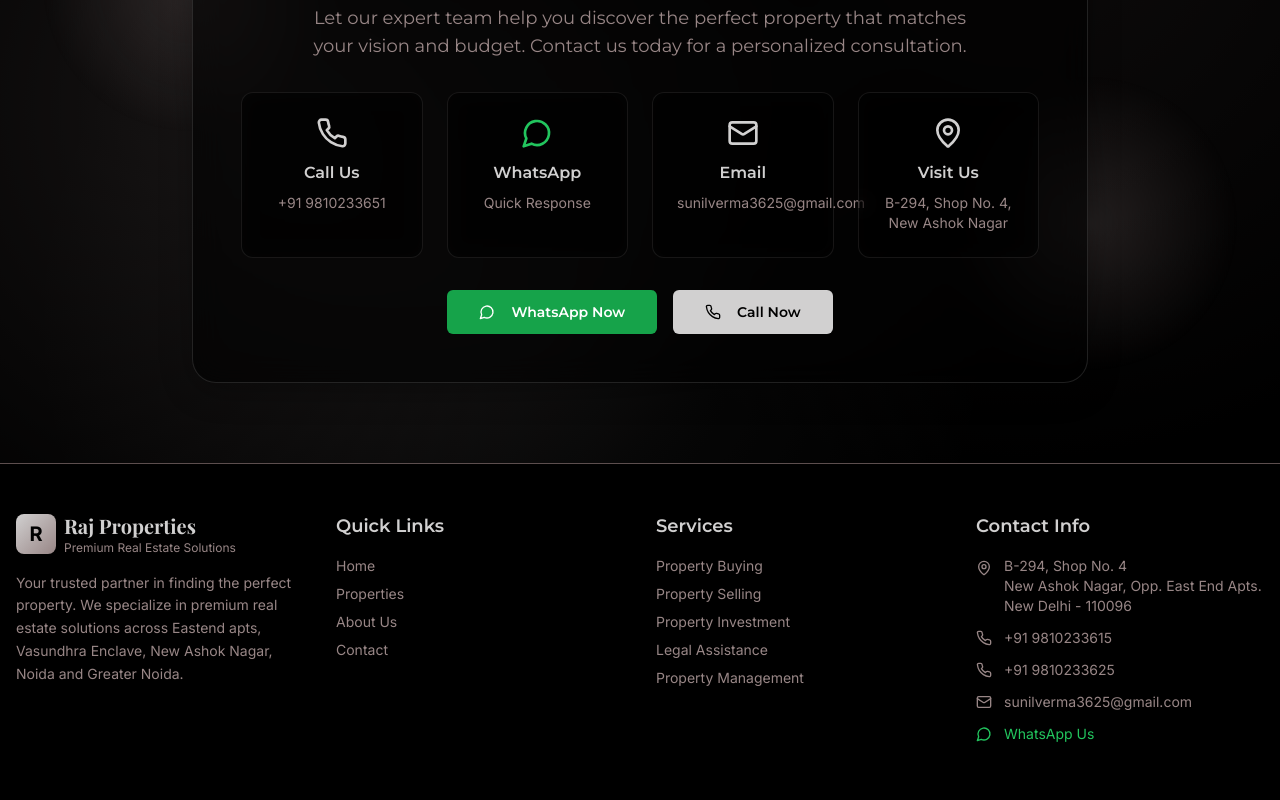
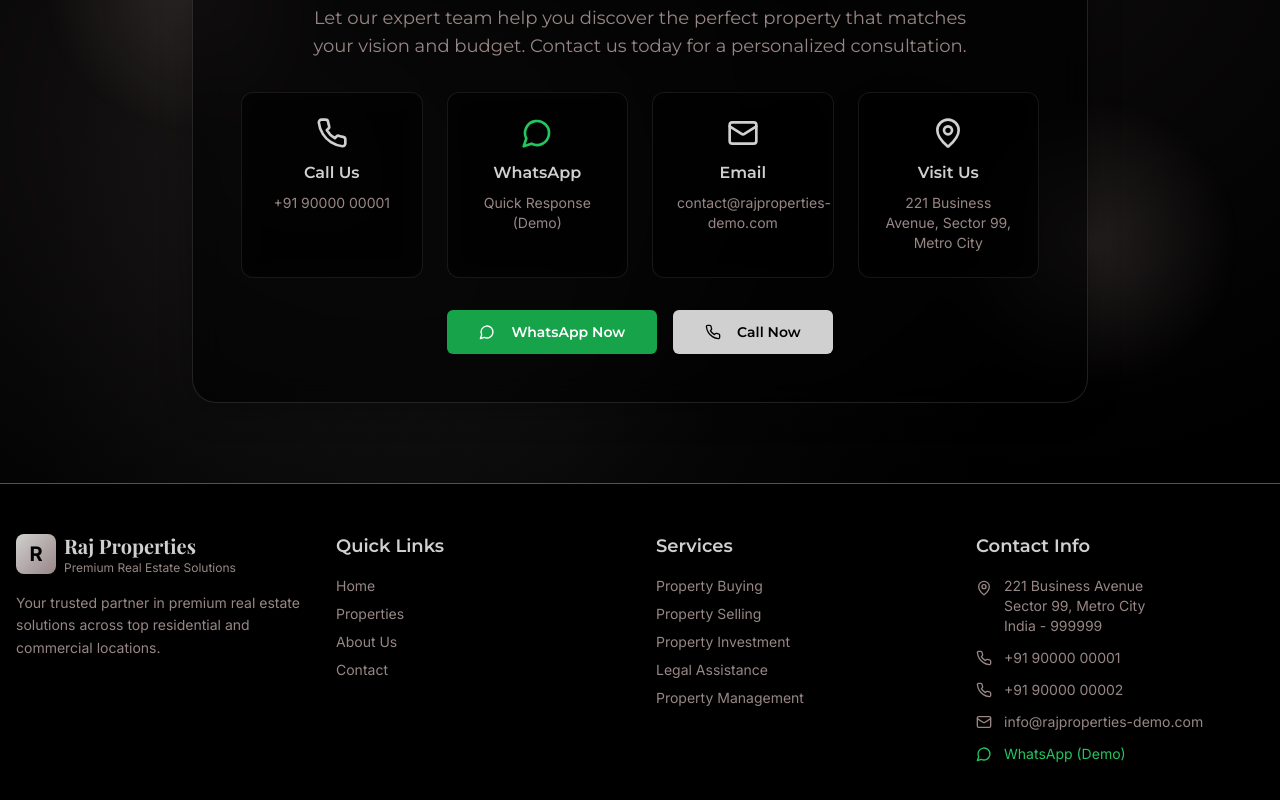
Before and after one commit to nidhijha716/properties-website, a Next.js app: page / in a window 1280 px wide. Shown: the part 3257-4057 px from the top of the page. Built offline with nearby package versions, Linux system fonts and the light colour scheme; a web font is replaced by a local one.

Commit message:
Anonymize all contact details and office information

```diff
--- a/components/Footer.tsx
+++ b/components/Footer.tsx
@@ -1,5 +1,10 @@
 import Link from "next/link"
 import { Phone, Mail, MapPin, MessageCircle } from "lucide-react"
+
+const DEMO_PHONE_1 = "+91 90000 00001"
+const DEMO_PHONE_2 = "+91 90000 00002"
+const DEMO_EMAIL = "info@rajproperties-demo.com"
+const DEMO_WHATSAPP = "919000000002"
 
 export default function Footer() {
   return (
@@ -18,8 +23,7 @@ export default function Footer() {
               </div>
             </div>
             <p className="text-medium-gray text-sm leading-relaxed">
-              Your trusted partner in finding the perfect property. We specialize in premium real estate solutions
-              across Eastend apts, Vasundhra Enclave, New Ashok Nagar, Noida and Greater Noida.
+              Your trusted partner in premium real estate solutions across top residential and commercial locations.
             </p>
           </div>
 
@@ -69,55 +73,42 @@ export default function Footer() {
               <div className="flex items-start space-x-3">
                 <MapPin className="w-4 h-4 text-medium-gray mt-1 flex-shrink-0" />
                 <p className="text-medium-gray text-sm">
-                  B-294, Shop No. 4 <br />
-                  New Ashok Nagar, Opp. East End Apts.<br />
-                  New Delhi - 110096
+                  221 Business Avenue <br />
+                  Sector 99, Metro City <br />
+                  India - 999999
                 </p>
               </div>
 
-              {/* Phone 1 */}
               <div className="flex items-center space-x-3">
                 <Phone className="w-4 h-4 text-medium-gray flex-shrink-0" />
-                <a
-                  href="tel:+919810233615"
-                  className="text-medium-gray hover:text-light-gray transition-colors text-sm"
-                >
-                  +91 9810233615
+                <a href="tel:+919000000001" className="text-medium-gray hover:text-light-gray transition-colors text-sm">
+                  {DEMO_PHONE_1}
                 </a>
               </div>
 
-              {/* Phone 2 */}
               <div className="flex items-center space-x-3">
                 <Phone className="w-4 h-4 text-medium-gray flex-shrink-0" />
-                <a
-                  href="tel:+919810233625"
-                  className="text-medium-gray hover:text-light-gray transition-colors text-sm"
-                >
-                  +91 9810233625
+                <a href="tel:+919000000002" className="text-medium-gray hover:text-light-gray transition-colors text-sm">
+                  {DEMO_PHONE_2}
                 </a>
               </div>
 
-              {/* Email */}
               <div className="flex items-center space-x-3">
                 <Mail className="w-4 h-4 text-medium-gray flex-shrink-0" />
-                <a
-                  href="mailto:sunilverma3625@gmail.com"
-                  className="text-medium-gray hover:text-light-gray transition-colors text-sm"
-                >
-                  sunilverma3625@gmail.com
+                <a href={`mailto:${DEMO_EMAIL}`} className="text-medium-gray hover:text-light-gray transition-colors text-sm">
+                  {DEMO_EMAIL}
                 </a>
               </div>
 
-              {/* WhatsApp */}
               <div className="flex items-center space-x-3">
                 <MessageCircle className="w-4 h-4 text-green-500 flex-shrink-0" />
                 <a
-                  href="https://wa.me/919810233615"
+                  href={`https://wa.me/${DEMO_WHATSAPP}`}
                   target="_blank"
                   rel="noopener noreferrer"
                   className="text-green-500 hover:text-green-400 transition-colors text-sm"
                 >
-                  WhatsApp Us
+                  WhatsApp (Demo)
                 </a>
               </div>
             </div>
@@ -127,8 +118,3 @@ export default function Footer() {
     </footer>
   )
 }
-
-
-
-
-// Trigger redeploy
--- a/components/contact/ContactInfo.tsx
+++ b/components/contact/ContactInfo.tsx
@@ -1,26 +1,31 @@
 import { Phone, Mail, MessageCircle, Clock } from "lucide-react"
+
+// ✅ Demo constants
+const DEMO_PHONE = "+91 90000 00001"
+const DEMO_WHATSAPP_NUMBER = "919000000002"
+const DEMO_EMAIL = "info@rajproperties-demo.com"
 
 const contactMethods = [
   {
     icon: Phone,
     title: "Phone",
-    value: "+91 9810233615",
-    description: "Call us for immediate assistance",
-    action: "tel:9810233625",
+    value: DEMO_PHONE,
+    description: "Call us for immediate assistance (Demo)",
+    action: "tel:+919000000001",
   },
   {
     icon: MessageCircle,
     title: "WhatsApp",
-    value: "+91 9810233625",
-    description: "Quick response via WhatsApp",
-    action: "https://wa.me/919810233625",
+    value: "+91 90000 00002",
+    description: "Quick response via WhatsApp (Demo)",
+    action: `https://wa.me/${DEMO_WHATSAPP_NUMBER}`,
   },
   {
     icon: Mail,
     title: "Email",
-    value: "sunilverma3625@gmail.com",
-    description: "Send us your detailed requirements",
-    action: "mailto:sunilverma3625@gmail.com",
+    value: DEMO_EMAIL,
+    description: "Send us your detailed requirements (Demo)",
+    action: `mailto:${DEMO_EMAIL}`,
   },
 ]
 
@@ -35,7 +40,10 @@ export default function ContactInfo() {
     <div className="space-y-8">
       {/* Contact Methods */}
       <div className="glass-card rounded-2xl p-8">
-        <h3 className="font-montserrat text-2xl font-bold text-light-gray mb-6">Contact Information</h3>
+        <h3 className="font-montserrat text-2xl font-bold text-light-gray mb-6">
+          Contact Information
+        </h3>
+
         <div className="space-y-6">
           {contactMethods.map((method, index) => (
             <a
@@ -48,6 +56,7 @@ export default function ContactInfo() {
               <div className="w-12 h-12 bg-gradient-to-br from-light-gray to-medium-gray rounded-xl flex items-center justify-center flex-shrink-0">
                 <method.icon className="w-6 h-6 text-pure-black" />
               </div>
+
               <div>
                 <h4 className="font-montserrat font-semibold text-light-gray mb-1">{method.title}</h4>
                 <p className="font-montserrat text-light-gray mb-1">{method.value}</p>
@@ -66,6 +75,7 @@ export default function ContactInfo() {
           </div>
           <h3 className="font-montserrat text-2xl font-bold text-light-gray">Business Hours</h3>
         </div>
+
         <div className="space-y-3">
           {businessHours.map((schedule, index) => (
             <div
@@ -77,10 +87,10 @@ export default function ContactInfo() {
             </div>
           ))}
         </div>
+
         <div className="mt-6 p-4 glass-effect rounded-xl">
           <p className="text-medium-gray text-sm">
-            <strong className="text-light-gray">Emergency Contact:</strong> Available 24/7 for urgent property matters
-            via WhatsApp
+            <strong className="text-light-gray">Emergency Contact:</strong> Demo support available 24/7 via WhatsApp
           </p>
         </div>
       </div>
--- a/components/contact/OfficeLocation.tsx
+++ b/components/contact/OfficeLocation.tsx
@@ -1,5 +1,15 @@
-import { MapPin, Navigation, Train } from "lucide-react";
-import { Button } from "@/components/ui/button";
+import { MapPin, Navigation, Train } from "lucide-react"
+import { Button } from "@/components/ui/button"
+
+// ✅ Demo location constants
+const DEMO_ADDRESS_LINES = [
+  "221 Business Avenue, Suite 12",
+  "Sector 99, Metro City",
+  "India - 999999",
+  "India",
+]
+
+const DEMO_MAP_QUERY = "Sector 99, Metro City, India"
 
 export default function OfficeLocation() {
   return (
@@ -12,43 +22,44 @@ export default function OfficeLocation() {
         <h3 className="font-montserrat text-2xl font-bold text-light-gray">Office Location</h3>
       </div>
 
+      <div className="space-y-6">
         {/* Office Address */}
-      <div className="space-y-6">
         <div>
-          <h4 className="font-montserrat font-semibold text-light-gray mb-2">Raj Properties Head Office</h4>
+          <h4 className="font-montserrat font-semibold text-light-gray mb-2">
+            Raj Properties Head Office
+          </h4>
+
           <p className="text-medium-gray leading-relaxed">
-            B-294, Shop No. 4
+            {DEMO_ADDRESS_LINES.map((line) => (
+              <span key={line}>
+                {line}
                 <br />
-            New Ashok Nagar, Opp. East End Apts.
-            <br />
-            Delhi-110096
-            <br />
-            India
+              </span>
+            ))}
           </p>
         </div>
 
-        {/* Embedded Google Map */}
+        {/* Embedded Google Map (Demo Location) */}
         <div className="relative h-48 rounded-xl overflow-hidden">
           <iframe
-    title="Raj Properties Location"
-    src="https://www.google.com/maps?q=B-294,+Shop+No.+4,+New+Ashok+Nagar,+Opp.+East+End+Apts,+Delhi+110096&output=embed"
+            title="Raj Properties Location (Demo)"
+            src={`https://www.google.com/maps?q=${encodeURIComponent(DEMO_MAP_QUERY)}&output=embed`}
             width="100%"
             height="100%"
             style={{ border: 0 }}
-    allowFullScreen=""
+            allowFullScreen
             loading="lazy"
             referrerPolicy="no-referrer-when-downgrade"
-  ></iframe>
+          />
         </div>
 
-
-        {/* Directions Button */}
+        {/* Directions Button (Demo Location) */}
         <Button
           className="w-full bg-light-gray text-pure-black hover:bg-medium-gray font-montserrat font-semibold"
           asChild
         >
           <a
-            href="https://www.google.com/maps/search/?api=1&query=B-294,+Shop+No.+4,+New+Ashok+Nagar,+Opp.+East+End+Apts,+Delhi+110096"
+            href={`https://www.google.com/maps/search/?api=1&query=${encodeURIComponent(DEMO_MAP_QUERY)}`}
             target="_blank"
             rel="noopener noreferrer"
           >
@@ -66,13 +77,14 @@ export default function OfficeLocation() {
               <div>
                 <p className="font-montserrat font-medium text-light-gray">By Metro</p>
                 <p className="text-medium-gray text-sm">
-                  Nearest metro station: New Ashok Nagar (Blue Line) – 5 minutes walk from Gate No.2.
+                  Nearest metro station: Central Metro Station (Demo Line) – approx. 5–10 minutes walk.
                 </p>
               </div>
             </div>
           </div>
         </div>
+
       </div>
     </div>
-  );
+  )
 }
--- a/components/home/ContactCTA.tsx
+++ b/components/home/ContactCTA.tsx
@@ -1,13 +1,22 @@
 import { Phone, MessageCircle, Mail, MapPin } from "lucide-react"
 import { Button } from "@/components/ui/button"
+
+// ✅ Centralized demo constants
+const DEMO_PHONE = "+91 90000 00001"
+const DEMO_TEL = "+919000000001"
+const DEMO_EMAIL = "contact@rajproperties-demo.com"
+const DEMO_ADDRESS = "221 Business Avenue, Sector 99, Metro City"
+const DEMO_WHATSAPP = "919000000002"
 
 export default function ContactCTA() {
   return (
     <section className="py-20 bg-pure-black relative overflow-hidden">
-      {/* Background Elements */}
       <div className="absolute inset-0 gradient-overlay opacity-50" />
       <div className="circular-overlay top-20 left-10 animate-float" />
-      <div className="circular-overlay bottom-20 right-10 animate-float" style={{ animationDelay: "1.5s" }} />
+      <div
+        className="circular-overlay bottom-20 right-10 animate-float"
+        style={{ animationDelay: "1.5s" }}
+      />
 
       <div className="container mx-auto px-4 relative z-10">
         <div className="max-w-4xl mx-auto">
@@ -15,32 +24,44 @@ export default function ContactCTA() {
             <h2 className="font-playfair text-4xl md:text-5xl font-bold text-light-gray mb-6">
               Ready to Find Your Dream Property?
             </h2>
+
             <p className="font-montserrat text-lg text-medium-gray mb-8 max-w-2xl mx-auto">
-              Let our expert team help you discover the perfect property that matches your vision and budget. Contact us
-              today for a personalized consultation.
+              Let our expert team help you discover the perfect property that matches your vision and budget.
+              Contact us today for a personalized consultation.
             </p>
 
             {/* Contact Options */}
             <div className="grid grid-cols-1 md:grid-cols-2 lg:grid-cols-4 gap-6 mb-8">
               <div className="glass-effect rounded-xl p-6 hover-lift">
                 <Phone className="w-8 h-8 text-light-gray mx-auto mb-3" />
-                <h3 className="font-montserrat font-semibold text-light-gray mb-2">Call Us</h3>
-                <p className="text-medium-gray text-sm">+91 9810233651</p>
+                <h3 className="font-montserrat font-semibold text-light-gray mb-2">
+                  Call Us
+                </h3>
+                <p className="text-medium-gray text-sm">{DEMO_PHONE}</p>
               </div>
+
               <div className="glass-effect rounded-xl p-6 hover-lift">
                 <MessageCircle className="w-8 h-8 text-green-500 mx-auto mb-3" />
-                <h3 className="font-montserrat font-semibold text-light-gray mb-2">WhatsApp</h3>
-                <p className="text-medium-gray text-sm">Quick Response</p>
+                <h3 className="font-montserrat font-semibold text-light-gray mb-2">
+                  WhatsApp
+                </h3>
+                <p className="text-medium-gray text-sm">Quick Response (Demo)</p>
               </div>
+
               <div className="glass-effect rounded-xl p-6 hover-lift">
                 <Mail className="w-8 h-8 text-light-gray mx-auto mb-3" />
-                <h3 className="font-montserrat font-semibold text-light-gray mb-2">Email</h3>
-                <p className="text-medium-gray text-sm">sunilverma3625@gmail.com</p>
+                <h3 className="font-montserrat font-semibold text-light-gray mb-2">
+                  Email
+                </h3>
+                <p className="text-medium-gray text-sm">{DEMO_EMAIL}</p>
               </div>
+
               <div className="glass-effect rounded-xl p-6 hover-lift">
                 <MapPin className="w-8 h-8 text-light-gray mx-auto mb-3" />
-                <h3 className="font-montserrat font-semibold text-light-gray mb-2">Visit Us</h3>
-                <p className="text-medium-gray text-sm">B-294, Shop No. 4, New Ashok Nagar</p>
+                <h3 className="font-montserrat font-semibold text-light-gray mb-2">
+                  Visit Us
+                </h3>
+                <p className="text-medium-gray text-sm">{DEMO_ADDRESS}</p>
               </div>
             </div>
 
@@ -51,22 +72,28 @@ export default function ContactCTA() {
                 className="bg-green-600 hover:bg-green-700 text-white font-montserrat font-semibold px-8"
                 asChild
               >
-                <a href="https://wa.me/919810233615" target="_blank" rel="noopener noreferrer">
+                <a
+                  href={`https://wa.me/${DEMO_WHATSAPP}`}
+                  target="_blank"
+                  rel="noopener noreferrer"
+                >
                   <MessageCircle className="w-5 h-5 mr-2" />
                   WhatsApp Now
                 </a>
               </Button>
+
               <Button
                 size="lg"
                 className="bg-light-gray text-pure-black hover:bg-medium-gray font-montserrat font-semibold px-8"
                 asChild
               >
-                <a href="tel:+919810233615">
+                <a href={`tel:${DEMO_TEL}`}>
                   <Phone className="w-5 h-5 mr-2" />
                   Call Now
                 </a>
               </Button>
             </div>
+
           </div>
         </div>
       </div>
--- a/components/property/ContactSidebar.tsx
+++ b/components/property/ContactSidebar.tsx
@@ -3,6 +3,12 @@ import { Phone, MessageCircle, Mail, MapPin, Share2, Heart } from "lucide-react"
 import { Button } from "@/components/ui/button"
 import { Input } from "@/components/ui/input"
 import { Textarea } from "@/components/ui/textarea"
+
+// ✅ Demo constants (single source of truth)
+const DEMO_PHONE = "+91 90000 00001"
+const DEMO_TEL = "+919000000001"
+const DEMO_EMAIL = "contact@rajproperties-demo.com"
+const DEMO_WHATSAPP = "919000000002"
 
 export default function ContactSidebar() {
   return (
@@ -19,20 +25,23 @@ export default function ContactSidebar() {
               className="w-full h-full object-cover"
             />
           </div>
-          <h3 className="font-montserrat text-lg font-semibold text-light-gray mb-1">Raj Kumar</h3>
+          <h3 className="font-montserrat text-lg font-semibold text-light-gray mb-1">
+            Raj Kumar
+          </h3>
           <p className="text-medium-gray text-sm">Property Consultant</p>
           <p className="text-medium-gray text-sm">25+ Years Experience</p>
         </div>
 
         <div className="space-y-3 mb-6">
           <Button className="w-full bg-green-600 hover:bg-green-700 text-white" asChild>
-            <a href="https://wa.me/919810233615" target="_blank" rel="noopener noreferrer">
+            <a href={`https://wa.me/${DEMO_WHATSAPP}`} target="_blank" rel="noopener noreferrer">
               <MessageCircle className="w-4 h-4 mr-2" />
               WhatsApp
             </a>
           </Button>
+
           <Button className="w-full bg-light-gray text-pure-black hover:bg-medium-gray" asChild>
-            <a href="tel:+919810233615">
+            <a href={`tel:${DEMO_TEL}`}>
               <Phone className="w-4 h-4 mr-2" />
               Call Now
             </a>
@@ -42,18 +51,20 @@ export default function ContactSidebar() {
         <div className="space-y-3 text-sm">
           <div className="flex items-center text-medium-gray">
             <Phone className="w-4 h-4 mr-2 flex-shrink-0" />
-            <span>+91 9810233615</span>
+            <span>{DEMO_PHONE}</span>
           </div>
           <div className="flex items-center text-medium-gray">
             <Mail className="w-4 h-4 mr-2 flex-shrink-0" />
-            <span>sunilverma3625@gmail.com</span>
+            <span>{DEMO_EMAIL}</span>
           </div>
         </div>
       </div>
 
       {/* Quick Actions */}
       <div className="glass-card rounded-2xl p-6">
-        <h3 className="font-montserrat text-lg font-semibold text-light-gray mb-4">Quick Actions</h3>
+        <h3 className="font-montserrat text-lg font-semibold text-light-gray mb-4">
+          Quick Actions
+        </h3>
         <div className="grid grid-cols-2 gap-3">
           <Button
             variant="outline"
@@ -84,7 +95,9 @@ export default function ContactSidebar() {
 
       {/* Contact Form */}
       <div className="glass-card rounded-2xl p-6">
-        <h3 className="font-montserrat text-lg font-semibold text-light-gray mb-4">Get More Information</h3>
+        <h3 className="font-montserrat text-lg font-semibold text-light-gray mb-4">
+          Get More Information
+        </h3>
         <form className="space-y-4">
           <Input
             placeholder="Your Name"
@@ -105,13 +118,17 @@ export default function ContactSidebar() {
             rows={4}
             className="bg-black/50 border-dark-gray text-light-gray placeholder:text-medium-gray resize-none"
           />
-          <Button className="w-full bg-light-gray text-pure-black hover:bg-medium-gray">Send Message</Button>
+          <Button className="w-full bg-light-gray text-pure-black hover:bg-medium-gray">
+            Send Message
+          </Button>
         </form>
       </div>
 
       {/* Property Stats */}
       <div className="glass-card rounded-2xl p-6">
-        <h3 className="font-montserrat text-lg font-semibold text-light-gray mb-4">Property Stats</h3>
+        <h3 className="font-montserrat text-lg font-semibold text-light-gray mb-4">
+          Property Stats
+        </h3>
         <div className="space-y-3 text-sm">
           <div className="flex justify-between">
             <span className="text-medium-gray">Listed</span>
```
Also changed, not shown: components/contact/ContactForm.tsx (+13 -104 lines). Lines whose indentation alone changed are shown as unchanged.
